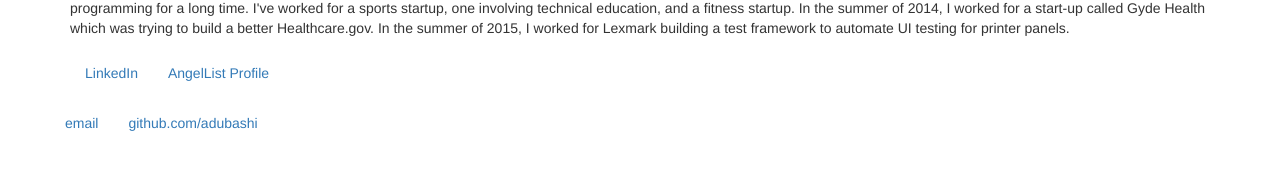
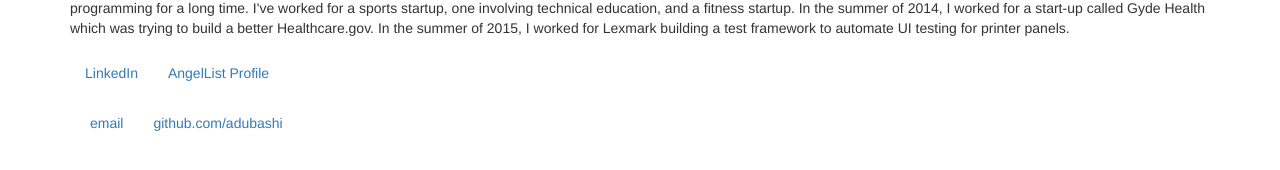
Before and after one commit to adubashi/adubashi.github.io, a Jekyll site: the page built from about/index.html, in a window 1280 px wide. Shown: the part 164-334 px from the top of the page. Built offline with Jekyll 4.4.1, drawn with Linux system fonts in a browser that asks for light colours.

Commit message:
Update default.html

```diff
--- a/_layouts/default.html
+++ b/_layouts/default.html
@@ -21,7 +21,7 @@
 
 			</div><!-- /.container -->
 			<footer>
-	    		<ul class="nav navbar-nav" style="margin-left: 50px;">
+	    		<ul class="nav navbar-nav" style="margin-left: 75px;">
 	        		<li><a href="mailto:arjun.dubashi@vanderbilt.edu">email</a></li>
 	        		<li><a href="https://github.com/adubashi">github.com/adubashi</a></li>
 			</ul>
```
